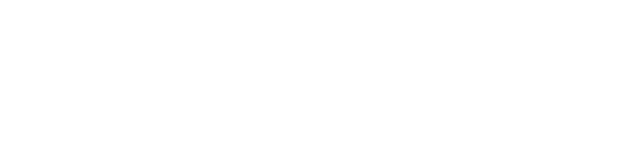
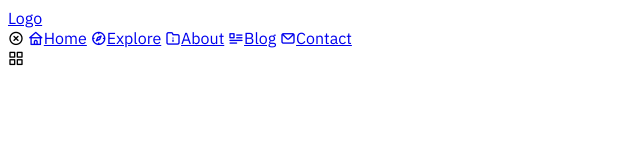
Before and after one commit to hridoy-rafayel/season-of-the-year, a plain HTML site: page index.html in a window 1280 px wide. Shown: the whole page, without its empty margins (0-640 px from the left). Drawn offline with nearby package versions, Linux system fonts and the light colour scheme.

Commit message:
2nd commit

```diff
--- a/css/style.css
+++ b/css/style.css
@@ -1,8 +1,28 @@
-/* == */
+/* ====== Google Fonts ====== */
 @import url('https://fonts.googleapis.com/css2?family=IBM+Plex+Sans:wght@100;200;300;400;500;600;700&display=swap');
 
+/* ====== CSS Variable ====== */
+:root {
+  --white-color: #fff;
+  --dark-color: #222;
+  --body-bg-color: #fff;
+  --section-bg-color: #202834;
+  --navigation-item-hover-color: #3b5378;
+
+  --text-shadow: 0 5px 25px rgba(0, 0, 0, 0.1);
+  --box-shadow: 0 5px 25px rgba(0 0 0 / 20%);
+
+  --scroll-bar-color: #fff;
+  --scroll-thumb-color: #282f4e;
+  --scroll-thumb-hover-color: #454f6b;
+}
+
 /* == */
-
 body {
   font-family: 'IBM Plex Sans', sans-serif;
 }
+
+/* ====== Scroll Bar ====== */
+
+
+/* ====== Main CSS ====== */
--- a/index.html
+++ b/index.html
@@ -8,9 +8,28 @@
   <title>Season Of The Year</title>
 
   <link rel="stylesheet" href="css/style.css">
+
+  <link rel="stylesheet" href="https://unicons.iconscout.com/release/v4.0.0/css/line.css">
 </head>
 
 <body>
+
+  <header>
+    <div class="nav-bar">
+      <a href="#" class="logo">Logo</a>
+      <div class="navigation">
+        <div class="nav-items">
+          <i class="uil uil-times-circle nav-close-btn"></i>
+          <a href="#"><i class="uil uil-home"></i>Home</a>
+          <a href="#"><i class="uil uil-compass"></i>Explore</a>
+          <a href="#"><i class="uil uil-folder-info"></i>About</a>
+          <a href="#"><i class="uil uil-document-layout-left"></i>Blog</a>
+          <a href="#"><i class="uil uil-envelope"></i>Contact</a>
+        </div>
+      </div>
+      <i class="uil uil-apps nav-menu-btn"></i>
+    </div>
+  </header>
 
 
   <!-- == -->
```
